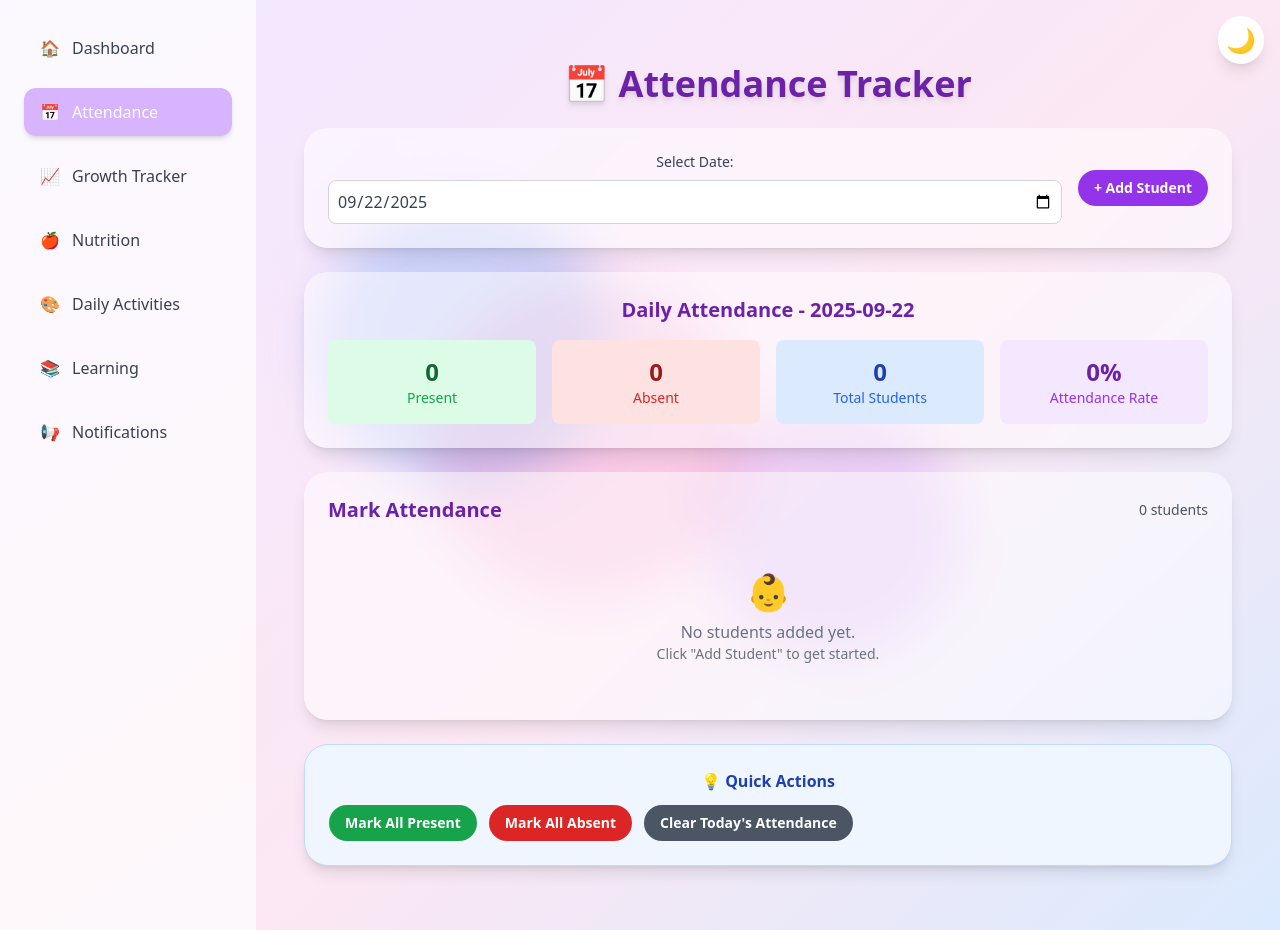
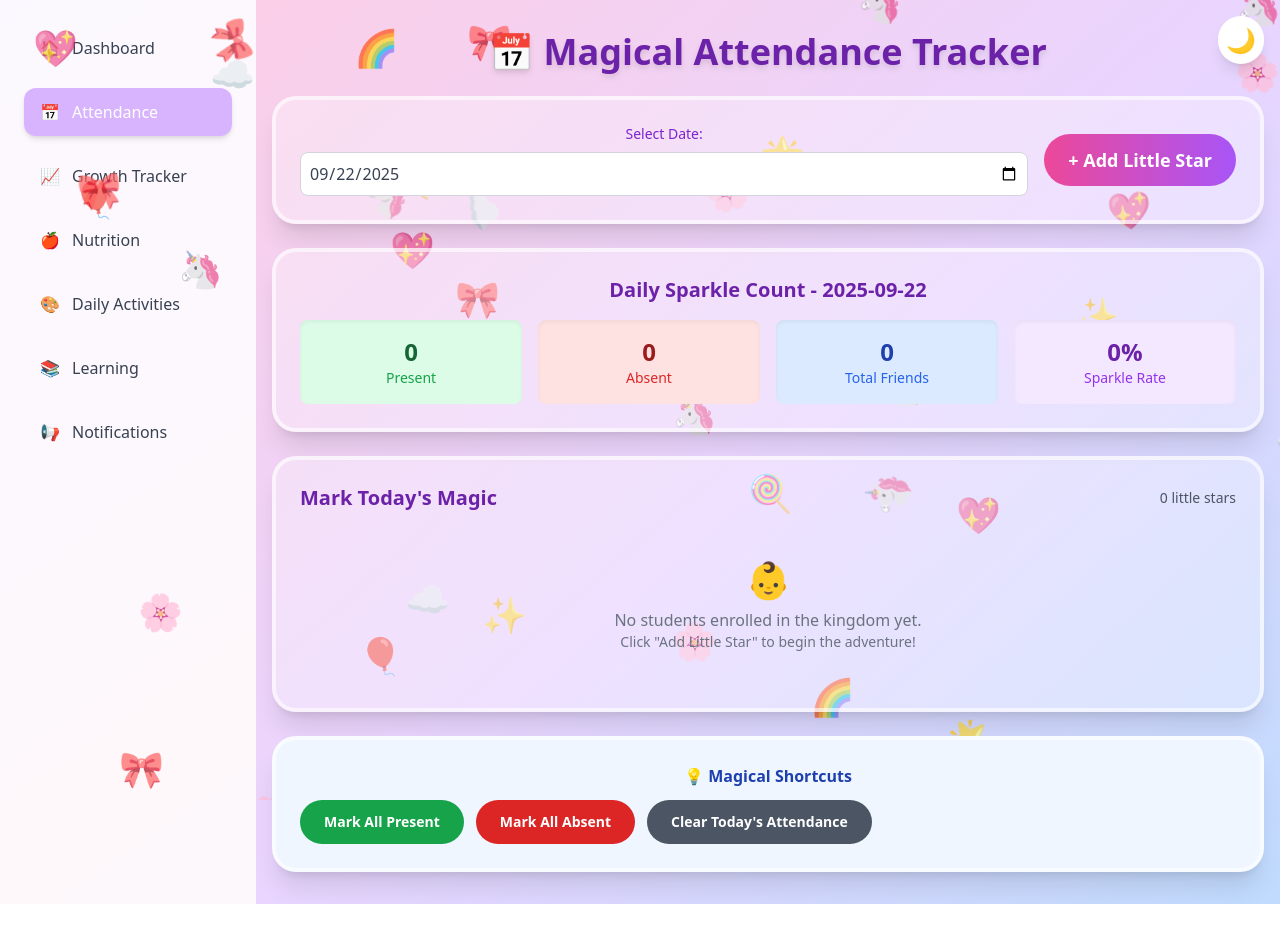
Before and after one commit to MohamedYunus2005/Playschool, a React (Create React App) app: page /attendance in a window 1280 px wide. After the commit the page ends 904 px from the top, so only its background shows below. Built offline with nearby package versions, Linux system fonts and the light colour scheme.

Commit message:
Update AttendanceTracker.js

```diff
--- a/src/components/Attendance/AttendanceTracker.js
+++ b/src/components/Attendance/AttendanceTracker.js
@@ -1,4 +1,5 @@
 import React, { useState, useEffect } from 'react';
+import Confetti from 'react-confetti';
 
 // Component for a custom, state-driven alert message
 const AlertMessage = ({ message, type = 'error', onClose, isUnicornTheme }) => {
@@ -31,15 +32,21 @@
     const [newStudent, setNewStudent] = useState({ name: '', age: '', gender: '' });
     const [showAddForm, setShowAddForm] = useState(false);
     const [alertMessage, setAlertMessage] = useState('');
+    const [showConfetti, setShowConfetti] = useState(false);
 
     const isUnicornTheme = theme === 'unicorn';
-    const bgColor = isUnicornTheme ? 'bg-gradient-to-br from-purple-100 via-pink-100 to-blue-100' : 'bg-gradient-to-br from-gray-900 via-purple-950 to-blue-950 text-white';
+    const bgColor = isUnicornTheme
+        ? 'bg-gradient-to-br from-pink-200 via-purple-200 to-blue-200 text-purple-800'
+        : 'bg-gradient-to-br from-gray-900 via-purple-950 to-blue-950 text-white';
 
-    const cardClasses = `p-6 rounded-3xl shadow-lg transition-all duration-500`;
-    const cardBgColor = isUnicornTheme ? 'bg-white/50 backdrop-blur-sm' : 'bg-gray-800/50 backdrop-blur-sm text-white';
-    const textColor = isUnicornTheme ? 'text-gray-700' : 'text-gray-300';
+    const cardClasses = `p-6 rounded-3xl shadow-xl transition-all duration-500 border-4 border-white border-opacity-60`;
+    const cardBgColor = isUnicornTheme ? 'bg-white bg-opacity-30' : 'bg-gray-800 bg-opacity-50 text-white';
     const headerColor = isUnicornTheme ? 'text-purple-800' : 'text-yellow-200';
-    const buttonBaseClasses = `px-4 py-2 rounded-full text-sm font-semibold transition-all duration-300 transform hover:scale-105`;
+    const buttonBaseClasses = `px-6 py-3 rounded-full text-lg font-bold transition-all duration-300 transform hover:scale-105`;
+
+    const floatingEmojis = isUnicornTheme
+        ? ['🦄', '🌈', '🌟', '☁️', '🎈', '🍭', '🎀', '💖', '✨', '🌸']
+        : ['🌙', '✨', '🪐', '💫', '🚀', '⭐', '☄️', '🔮', '👽', '🌌'];
 
     // Load data from localStorage
     useEffect(() => {
@@ -79,6 +86,8 @@
         setNewStudent({ name: '', age: '', gender: '' });
         setShowAddForm(false);
         setAlertMessage('Student added successfully!');
+        setShowConfetti(true);
+        setTimeout(() => setShowConfetti(false), 5000);
     };
 
     // Remove student
@@ -151,32 +160,37 @@
     const monthlyReport = getMonthlyReport();
 
     return (
-        <div className={`min-h-screen p-8 transition-all duration-1000 ${bgColor}`}>
-            {/* Themed background blobs for both light and dark modes */}
-            {isUnicornTheme ? (
-                <>
-                    <div className="absolute top-1/4 left-1/4 w-72 h-72 bg-blue-200 rounded-full mix-blend-multiply filter blur-xl opacity-70 animate-blob z-0"></div>
-                    <div className="absolute top-1/2 right-1/4 w-64 h-64 bg-purple-200 rounded-full mix-blend-multiply filter blur-xl opacity-70 animate-blob animation-delay-2000 z-0"></div>
-                    <div className="absolute bottom-1/4 left-1/3 w-80 h-80 bg-pink-200 rounded-full mix-blend-multiply filter blur-xl opacity-70 animate-blob animation-delay-4000 z-0"></div>
-                </>
-            ) : (
-                <>
-                    <div className="absolute top-1/4 left-1/4 w-72 h-72 bg-blue-500 rounded-full mix-blend-screen filter blur-xl opacity-50 animate-blob z-0"></div>
-                    <div className="absolute top-1/2 right-1/4 w-64 h-64 bg-purple-500 rounded-full mix-blend-screen filter blur-xl opacity-50 animate-blob animation-delay-2000 z-0"></div>
-                    <div className="absolute bottom-1/4 left-1/3 w-80 h-80 bg-pink-500 rounded-full mix-blend-screen filter blur-xl opacity-50 animate-blob animation-delay-4000 z-0"></div>
-                </>
-            )}
+        <div className={`font-sans min-h-screen overflow-hidden relative transition-all duration-1000 ${bgColor}`}>
+            {showConfetti && <Confetti recycle={false} numberOfPieces={200} />}
+
+            {/* Animated Background Emojis */}
+            <div className="fixed inset-0 overflow-hidden pointer-events-none">
+                {Array.from({ length: 40 }).map((_, index) => (
+                    <div
+                        key={index}
+                        className={`absolute text-4xl opacity-70 animate-float-spin`}
+                        style={{
+                            top: `${Math.random() * 100}%`,
+                            left: `${Math.random() * 100}%`,
+                            animationDelay: `${Math.random() * 10}s`,
+                            animationDuration: `${Math.random() * 5 + 5}s`
+                        }}
+                    >
+                        {floatingEmojis[Math.floor(Math.random() * floatingEmojis.length)]}
+                    </div>
+                ))}
+            </div>
 
             <div className="relative z-10 container mx-auto px-4 py-8">
                 <h1 className={`text-4xl font-extrabold text-center mb-6 drop-shadow-md transition-colors duration-500 ${headerColor}`}>
-                    📅 Attendance Tracker
+                    📅 Magical Attendance Tracker
                 </h1>
 
-                {/* Date Selection */}
-                <div className={`${cardClasses} ${cardBgColor}`}>
+                {/* Date Selection & Add Student Button */}
+                <div className={`${cardClasses} ${cardBgColor} mb-6`}>
                     <div className="flex flex-col md:flex-row md:items-center md:justify-between gap-4">
                         <div className="flex-1">
-                            <label className={`block text-sm font-medium mb-2 ${textColor}`}>
+                            <label className={`block text-sm font-medium mb-2 ${isUnicornTheme ? 'text-purple-700' : 'text-blue-300'}`}>
                                 Select Date:
                             </label>
                             <input
@@ -188,31 +202,31 @@
                         </div>
                         <button
                             onClick={() => setShowAddForm(!showAddForm)}
-                            className={`${buttonBaseClasses} ${isUnicornTheme ? 'bg-purple-600 hover:bg-purple-700 text-white' : 'bg-purple-800 hover:bg-purple-900 text-white'}`}
+                            className={`${buttonBaseClasses} ${isUnicornTheme ? 'bg-gradient-to-r from-pink-500 to-purple-500 text-white' : 'bg-gradient-to-r from-blue-500 to-purple-500 text-white'}`}
                         >
-                            {showAddForm ? 'Cancel' : '+ Add Student'}
+                            {showAddForm ? 'Hide Form' : '+ Add Little Star'}
                         </button>
                     </div>
                 </div>
 
                 {/* Add Student Form */}
                 {showAddForm && (
-                    <div className={`${cardClasses} ${cardBgColor} mt-6`}>
-                        <h2 className={`text-xl font-semibold mb-4 ${headerColor}`}>Add New Student</h2>
+                    <div className={`${cardClasses} ${cardBgColor} mt-6`} style={{ animation: 'pop-in 0.5s ease-out' }}>
+                        <h2 className={`text-xl font-semibold mb-4 ${headerColor}`}>Enroll a New Friend ✨</h2>
                         <form onSubmit={addStudent} className="grid grid-cols-1 md:grid-cols-3 gap-4">
                             <div>
-                                <label className={`block text-sm font-medium mb-1 ${textColor}`}>Name *</label>
+                                <label className={`block text-sm font-medium mb-1 ${isUnicornTheme ? 'text-purple-700' : 'text-blue-300'}`}>Name *</label>
                                 <input
                                     type="text"
                                     value={newStudent.name}
                                     onChange={(e) => setNewStudent({ ...newStudent, name: e.target.value })}
                                     className={`w-full p-2 rounded-lg focus:outline-none focus:ring-2 transition-all duration-300 ${isUnicornTheme ? 'bg-white border border-gray-300 text-gray-700 focus:ring-pink-300' : 'bg-gray-700 border border-gray-600 text-white focus:ring-purple-500'}`}
-                                    placeholder="Child's name"
+                                    placeholder="Child's full name"
                                     required
                                 />
                             </div>
                             <div>
-                                <label className={`block text-sm font-medium mb-1 ${textColor}`}>Age</label>
+                                <label className={`block text-sm font-medium mb-1 ${isUnicornTheme ? 'text-purple-700' : 'text-blue-300'}`}>Age</label>
                                 <input
                                     type="number"
                                     value={newStudent.age}
@@ -224,7 +238,7 @@
                                 />
                             </div>
                             <div>
-                                <label className={`block text-sm font-medium mb-1 ${textColor}`}>Gender</label>
+                                <label className={`block text-sm font-medium mb-1 ${isUnicornTheme ? 'text-purple-700' : 'text-blue-300'}`}>Gender</label>
                                 <select
                                     value={newStudent.gender}
                                     onChange={(e) => setNewStudent({ ...newStudent, gender: e.target.value })}
@@ -250,23 +264,23 @@
 
                 {/* Attendance Stats */}
                 <div className={`${cardClasses} ${cardBgColor} mt-6`}>
-                    <h2 className={`text-xl font-semibold mb-4 ${headerColor}`}>Daily Attendance - {selectedDate}</h2>
+                    <h2 className={`text-xl font-semibold mb-4 ${headerColor}`}>Daily Sparkle Count - {selectedDate}</h2>
                     <div className="grid grid-cols-2 md:grid-cols-4 gap-4 text-center">
-                        <div className={`p-4 rounded-lg transition-all duration-500 ${isUnicornTheme ? 'bg-green-100' : 'bg-green-900'}`}>
+                        <div className={`p-4 rounded-lg shadow-inner transition-all duration-500 ${isUnicornTheme ? 'bg-green-100' : 'bg-green-900'}`}>
                             <div className={`text-2xl font-bold transition-colors duration-500 ${isUnicornTheme ? 'text-green-800' : 'text-green-300'}`}>{stats.present}</div>
                             <div className={`text-sm transition-colors duration-500 ${isUnicornTheme ? 'text-green-600' : 'text-green-400'}`}>Present</div>
                         </div>
-                        <div className={`p-4 rounded-lg transition-all duration-500 ${isUnicornTheme ? 'bg-red-100' : 'bg-red-900'}`}>
+                        <div className={`p-4 rounded-lg shadow-inner transition-all duration-500 ${isUnicornTheme ? 'bg-red-100' : 'bg-red-900'}`}>
                             <div className={`text-2xl font-bold transition-colors duration-500 ${isUnicornTheme ? 'text-red-800' : 'text-red-300'}`}>{stats.absent}</div>
                             <div className={`text-sm transition-colors duration-500 ${isUnicornTheme ? 'text-red-600' : 'text-red-400'}`}>Absent</div>
                         </div>
-                        <div className={`p-4 rounded-lg transition-all duration-500 ${isUnicornTheme ? 'bg-blue-100' : 'bg-blue-900'}`}>
+                        <div className={`p-4 rounded-lg shadow-inner transition-all duration-500 ${isUnicornTheme ? 'bg-blue-100' : 'bg-blue-900'}`}>
                             <div className={`text-2xl font-bold transition-colors duration-500 ${isUnicornTheme ? 'text-blue-800' : 'text-blue-300'}`}>{stats.total}</div>
-                            <div className={`text-sm transition-colors duration-500 ${isUnicornTheme ? 'text-blue-600' : 'text-blue-400'}`}>Total Students</div>
+                            <div className={`text-sm transition-colors duration-500 ${isUnicornTheme ? 'text-blue-600' : 'text-blue-400'}`}>Total Friends</div>
                         </div>
-                        <div className={`p-4 rounded-lg transition-all duration-500 ${isUnicornTheme ? 'bg-purple-100' : 'bg-purple-900'}`}>
+                        <div className={`p-4 rounded-lg shadow-inner transition-all duration-500 ${isUnicornTheme ? 'bg-purple-100' : 'bg-purple-900'}`}>
                             <div className={`text-2xl font-bold transition-colors duration-500 ${isUnicornTheme ? 'text-purple-800' : 'text-purple-300'}`}>{stats.percentage}%</div>
-                            <div className={`text-sm transition-colors duration-500 ${isUnicornTheme ? 'text-purple-600' : 'text-purple-400'}`}>Attendance Rate</div>
+                            <div className={`text-sm transition-colors duration-500 ${isUnicornTheme ? 'text-purple-600' : 'text-purple-400'}`}>Sparkle Rate</div>
                         </div>
                     </div>
                 </div>
@@ -274,31 +288,31 @@
                 {/* Student Attendance List */}
                 <div className={`${cardClasses} ${cardBgColor} mt-6`}>
                     <div className="flex justify-between items-center mb-4">
-                        <h2 className={`text-xl font-semibold ${headerColor}`}>Mark Attendance</h2>
-                        <span className={`text-sm transition-colors duration-500 ${isUnicornTheme ? 'text-gray-600' : 'text-gray-400'}`}>{students.length} students</span>
+                        <h2 className={`text-xl font-semibold ${headerColor}`}>Mark Today's Magic</h2>
+                        <span className={`text-sm transition-colors duration-500 ${isUnicornTheme ? 'text-gray-600' : 'text-gray-400'}`}>{students.length} little stars</span>
                     </div>
 
                     {students.length === 0 ? (
                         <div className={`text-center py-8 transition-colors duration-500 ${isUnicornTheme ? 'text-gray-500' : 'text-gray-400'}`}>
                             <div className="text-4xl mb-2">👶</div>
-                            <p>No students added yet.</p>
-                            <p className="text-sm">Click "Add Student" to get started.</p>
+                            <p>No students enrolled in the kingdom yet.</p>
+                            <p className="text-sm">Click "Add Little Star" to begin the adventure!</p>
                         </div>
                     ) : (
-                        <div className="space-y-3">
+                        <div className="space-y-4">
                             {students.map(student => {
                                 const status = getAttendanceStatus(student.id);
                                 const monthlyStats = monthlyReport[student.id] || { present: 0, total: 0 };
                                 const monthlyPercentage = monthlyStats.total > 0 ? Math.round((monthlyStats.present / monthlyStats.total) * 100) : 0;
 
-                                const studentCardClasses = `flex items-center justify-between p-4 rounded-lg border transition-all duration-300 ${isUnicornTheme ? 'border-gray-200 hover:bg-gray-50' : 'border-gray-700 hover:bg-gray-700'}`;
-                                const textMainColor = isUnicornTheme ? 'text-gray-900' : 'text-gray-100';
-                                const textSubColor = isUnicornTheme ? 'text-gray-600' : 'text-gray-400';
+                                const studentCardClasses = `flex items-center justify-between p-4 rounded-lg border transition-all duration-300 transform hover:scale-[1.02] ${isUnicornTheme ? 'border-purple-300 hover:bg-pink-100' : 'border-purple-800 hover:bg-purple-900'}`;
+                                const textMainColor = isUnicornTheme ? 'text-purple-900' : 'text-gray-100';
+                                const textSubColor = isUnicornTheme ? 'text-purple-600' : 'text-gray-400';
 
                                 return (
                                     <div key={student.id} className={studentCardClasses}>
                                         <div className="flex-1">
-                                            <div className={`font-medium ${textMainColor}`}>{student.name}</div>
+                                            <div className={`font-medium text-lg ${textMainColor}`}>{student.name}</div>
                                             <div className={`text-sm ${textSubColor}`}>
                                                 {student.age && `${student.age} years • `}{student.gender}
                                                 {monthlyStats.total > 0 && ` • Monthly: ${monthlyPercentage}%`}
@@ -310,7 +324,7 @@
                                                 <button
                                                     onClick={() => markAttendance(student.id, 'present')}
                                                     className={`px-4 py-2 rounded-full text-sm font-medium ${status === 'present'
-                                                        ? isUnicornTheme ? 'bg-green-600 text-white' : 'bg-green-700 text-white'
+                                                        ? isUnicornTheme ? 'bg-green-600 text-white shadow-md' : 'bg-green-700 text-white shadow-md'
                                                         : isUnicornTheme ? 'bg-green-100 text-green-800 hover:bg-green-200' : 'bg-green-900 text-green-300 hover:bg-green-800'
                                                         }`}
                                                 >
@@ -319,8 +333,8 @@
                                                 <button
                                                     onClick={() => markAttendance(student.id, 'absent')}
                                                     className={`px-4 py-2 rounded-full text-sm font-medium ${status === 'absent'
-                                                        ? isUnicornTheme ? 'bg-red-600 text-white' : 'bg-red-700 text-white'
-                                                        : isUnicornTheme ? 'bg-red-100 text-red-800 hover:bg-red-200' : 'bg-red-900 text-red-300 hover:bg-red-800'
+                                                        ? isUnicornTheme ? 'bg-red-600 text-white shadow-md' : 'bg-red-700 text-white shadow-md'
+                                                        : isUnicornTheme ? 'bg-red-100 text-red-800 hover:bg-red-200' : 'bg-red-900 text-red-800 hover:bg-red-800'
                                                         }`}
                                                 >
                                                     ❌ Absent
@@ -344,13 +358,13 @@
 
                 {/* Quick Actions */}
                 <div className={`${cardClasses} ${isUnicornTheme ? 'bg-blue-50 border border-blue-200' : 'bg-blue-900 border border-blue-800'} mt-6`}>
-                    <h3 className={`font-semibold mb-3 ${isUnicornTheme ? 'text-blue-800' : 'text-blue-300'}`}>💡 Quick Actions</h3>
+                    <h3 className={`font-semibold mb-3 ${isUnicornTheme ? 'text-blue-800' : 'text-blue-300'}`}>💡 Magical Shortcuts</h3>
                     <div className="flex flex-wrap gap-3">
                         <button
                             onClick={() => {
                                 students.forEach(student => markAttendance(student.id, 'present'));
                             }}
-                            className={`${buttonBaseClasses} ${isUnicornTheme ? 'bg-green-600 hover:bg-green-700 text-white' : 'bg-green-700 hover:bg-green-800 text-white'}`}
+                            className={`${buttonBaseClasses} text-sm ${isUnicornTheme ? 'bg-green-600 hover:bg-green-700 text-white' : 'bg-green-700 hover:bg-green-800 text-white'}`}
                         >
                             Mark All Present
                         </button>
@@ -358,7 +372,7 @@
                             onClick={() => {
                                 students.forEach(student => markAttendance(student.id, 'absent'));
                             }}
-                            className={`${buttonBaseClasses} ${isUnicornTheme ? 'bg-red-600 hover:bg-red-700 text-white' : 'bg-red-700 hover:bg-red-800 text-white'}`}
+                            className={`${buttonBaseClasses} text-sm ${isUnicornTheme ? 'bg-red-600 hover:bg-red-700 text-white' : 'bg-red-700 hover:bg-red-800 text-white'}`}
                         >
                             Mark All Absent
                         </button>
@@ -370,7 +384,7 @@
                                     setAttendanceRecords(updatedRecords);
                                 }
                             }}
-                            className={`${buttonBaseClasses} ${isUnicornTheme ? 'bg-gray-600 hover:bg-gray-700 text-white' : 'bg-gray-700 hover:bg-gray-800 text-white'}`}
+                            className={`${buttonBaseClasses} text-sm ${isUnicornTheme ? 'bg-gray-600 hover:bg-gray-700 text-white' : 'bg-gray-700 hover:bg-gray-800 text-white'}`}
                         >
                             Clear Today's Attendance
                         </button>
@@ -379,6 +393,27 @@
 
                 <AlertMessage message={alertMessage} onClose={() => setAlertMessage('')} isUnicornTheme={isUnicornTheme} />
             </div>
+
+            {/* Add custom animation styles */}
+            <style>
+                {`
+                @keyframes float-spin {
+                    0% { transform: translateY(0px) rotate(0deg); }
+                    50% { transform: translateY(-20px) rotate(360deg); }
+                    100% { transform: translateY(0px) rotate(720deg); }
+                }
+                .animate-float-spin {
+                    animation: float-spin var(--animation-duration, 8s) ease-in-out infinite;
+                }
+                @keyframes pop-in {
+                    0% { transform: scale(0.5); opacity: 0; }
+                    100% { transform: scale(1); opacity: 1; }
+                }
+                .animate-pulse {
+                    animation: pulse 2s cubic-bezier(0.4, 0, 0.6, 1) infinite;
+                }
+                `}
+            </style>
         </div>
     );
 };
```
